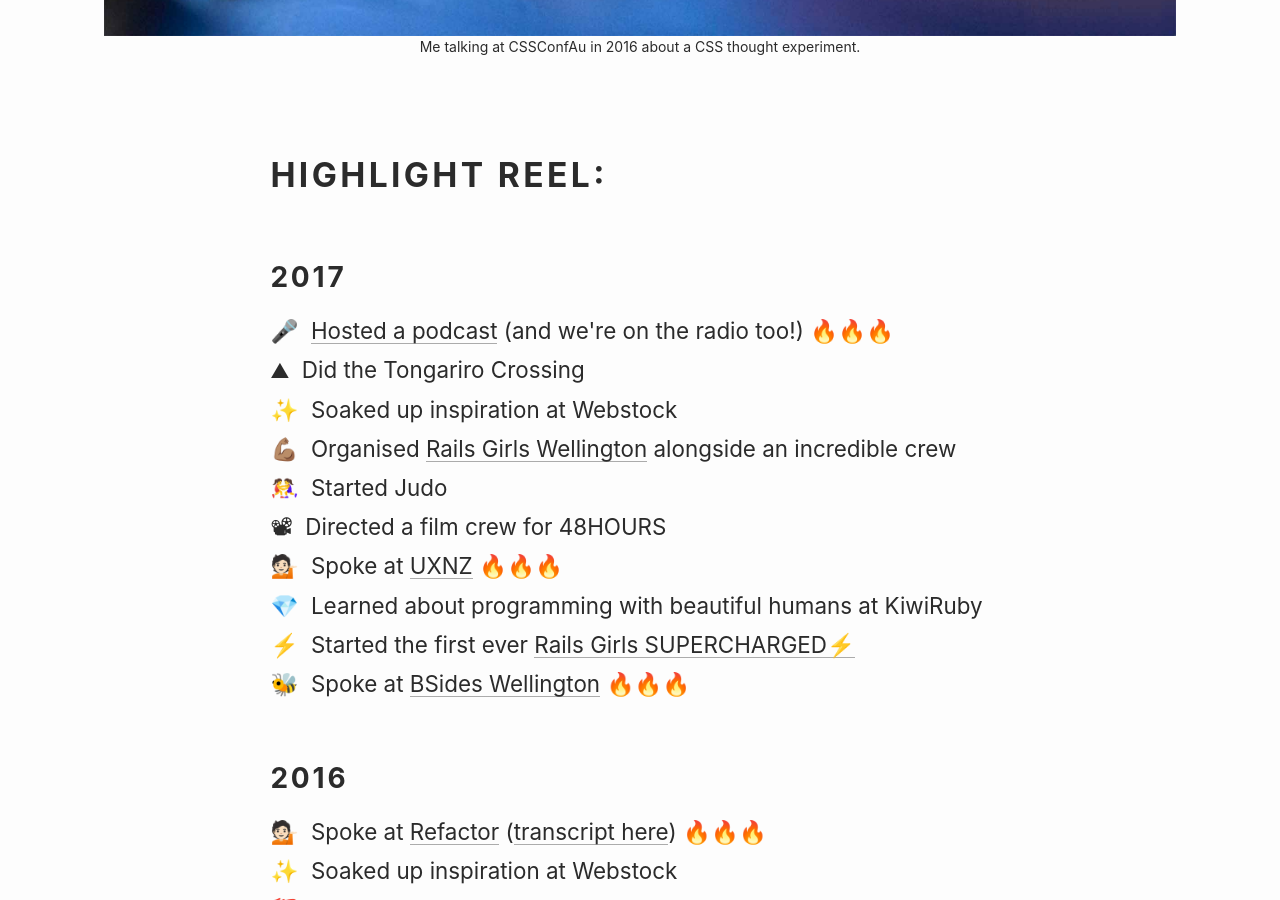
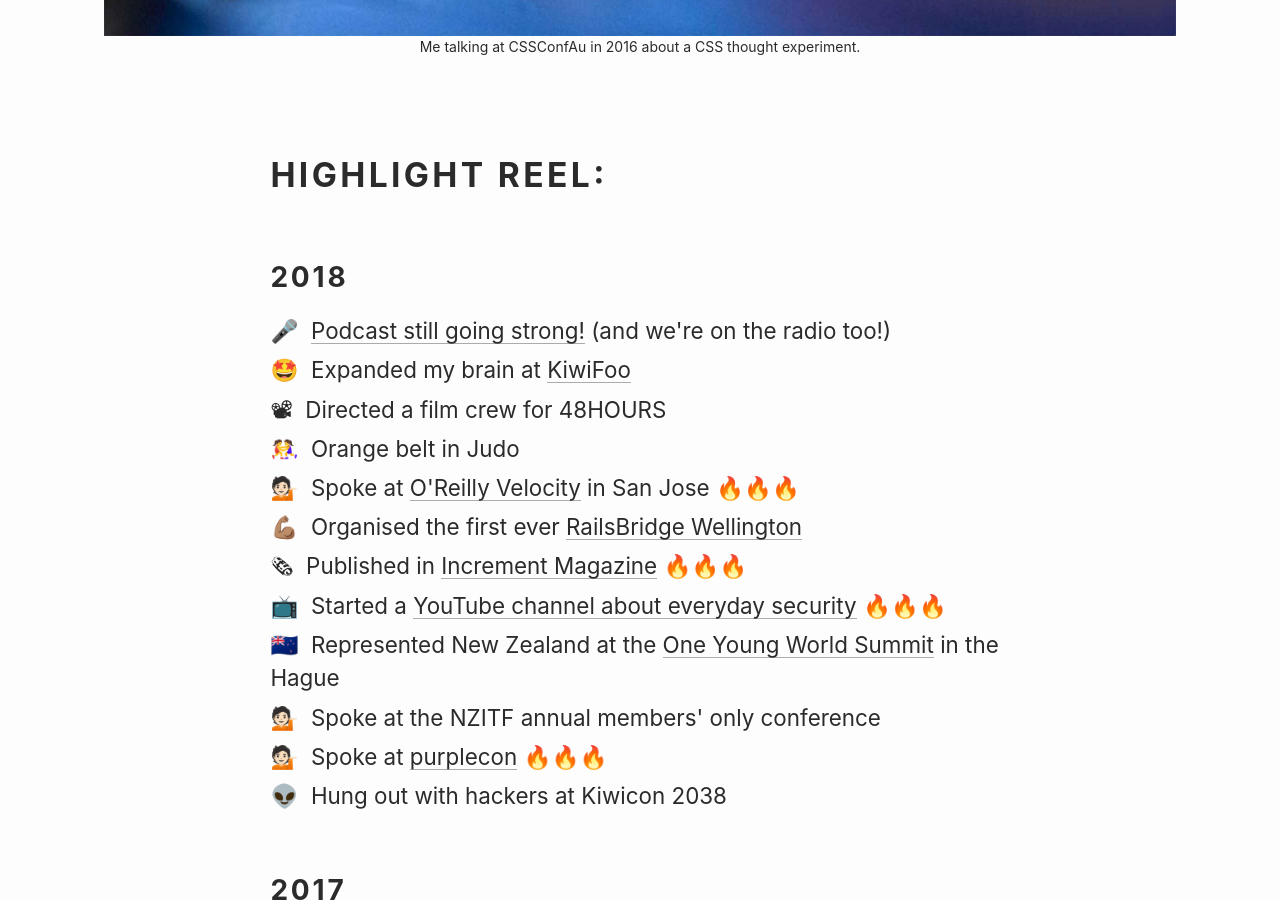
Before and after one commit to heisenburger/ws, a Jekyll site: the page built from about.html, in a window 1280 px wide and 900 px high, scrolled down 6166 px. Built offline with Jekyll 4.4.1, drawn with Linux system fonts in a browser that asks for light colours.

Commit message:
add 2018 highligh reel

```diff
--- a/about.html
+++ b/about.html
@@ -88,9 +88,27 @@
   <h2 class="h3">Highlight reel:</h2>
 
   <div>
+    <h3 class="h5">2018</h3>
+    <ul class="nls">
+      <li>🎤&nbsp; <a href="https://www.thingsofinterest.co">Podcast still going strong!</a> (and we're on the radio too!)</li>
+      <li>🤩&nbsp; Expanded my brain at <a href="http://www.baacamp.org/">KiwiFoo</a></li>
+      <li>📽&nbsp; Directed a film crew for 48HOURS</li>
+      <li>🤼‍♀️&nbsp; Orange belt in Judo</li>
+      <li>💁🏻&nbsp; Spoke at <a href="https://www.youtube.com/watch?v=_uK1CUu_6Xc">O'Reilly Velocity</a> in San Jose 🔥🔥🔥</li>
+      <li>💪🏽&nbsp; Organised the first ever <a href="https://railsbridge.nz">RailsBridge Wellington</a></li>
+      <li>🗞&nbsp; Published in <a href="https://increment.com/security/design-for-security/">Increment Magazine</a> 🔥🔥🔥</li>
+      <li>📺&nbsp; Started a <a href="https://www.youtube.com/channel/UC9wViHbIN3olD34uPBkp60w">YouTube channel about everyday security</a> 🔥🔥🔥</li>
+      <li>🇳🇿&nbsp; Represented New Zealand at the <a href="https://www.oneyoungworld.com/">One Young World Summit</a> in the Hague</li>
+      <li>💁🏻&nbsp; Spoke at the NZITF annual members' only conference</li>
+      <li>💁🏻&nbsp; Spoke at <a href="https://purplecon.nz/talks/#serena-chen">purplecon</a> 🔥🔥🔥</li>
+      <li>👽&nbsp; Hung out with hackers at Kiwicon 2038</li>
+    </ul>
+  </div>
+
+  <div>
     <h3 class="h5">2017</h3>
     <ul class="nls">
-      <li>🎤&nbsp; <a href="http://www.thingsofinterest.co">Hosted a podcast</a> (and we're on the radio too!) 🔥🔥🔥</li>
+      <li>🎤&nbsp; <a href="https://www.thingsofinterest.co">Hosted a podcast</a> (and we're on the radio too!) 🔥🔥🔥</li>
       <li>⛰&nbsp; Did the Tongariro Crossing</li>
       <li>✨&nbsp; Soaked up inspiration at Webstock</li>
       <li>💪🏽&nbsp; Organised <a href="http://railsgirls.com/wellington">Rails Girls Wellington</a> alongside an incredible crew</li>
@@ -111,7 +129,7 @@
       <li>💯&nbsp; Had endless fascinating conversations at <a href="http://www.baacamp.org/">KiwiFoo</a></li>
       <li>🎪&nbsp; Chilled out at Railscamp</li>
       <li>🙆🏾&nbsp; Met incredible women at <a href="https://www.wwgsd.nz/">WWGSD</a></li>
-      <li>🎤&nbsp; <a href="http://www.thingsofinterest.co">Started a podcast!</a> 🔥🔥🔥</li>
+      <li>🎤&nbsp; <a href="https://www.thingsofinterest.co">Started a podcast!</a> 🔥🔥🔥</li>
       <li>💪🏽&nbsp; Organised <a href="http://railsgirls.com/wellington">Rails Girls Wellington</a> alongside an incredible crew</li>
       <li>🏆&nbsp; Awarded a Chevron at BNZ 🔥🔥🔥</li>
       <li>✈️&nbsp; <a href="https://www.youtube.com/watch?v=2ncYHCUYyQ8&t">Travelled to China</a></li>
@@ -142,7 +160,7 @@
   <div>
     <h3 class="h5">2014</h3>
     <ul class="nls">
-      <li>💪🏽&nbsp; Founded, built and ran <a href="http://hvngrymag.com">HVNGRY Magazine</a> 🔥🔥🔥</li>
+      <li>💪🏽&nbsp; Founded, built and ran <a href="https://hvngrymag.com">HVNGRY Magazine</a> 🔥🔥🔥</li>
       <li>💁🏻&nbsp; Pitched HVNGRY to Webstock's Startup Alley</li>
       <li>📽&nbsp; Directed a film crew for 48HOURS</li>
       <li>🤖&nbsp; Received a scholarship to attend Google I/O 🔥🔥🔥</li>
```
